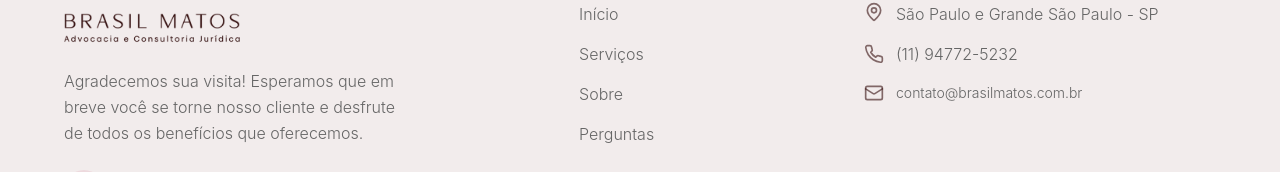
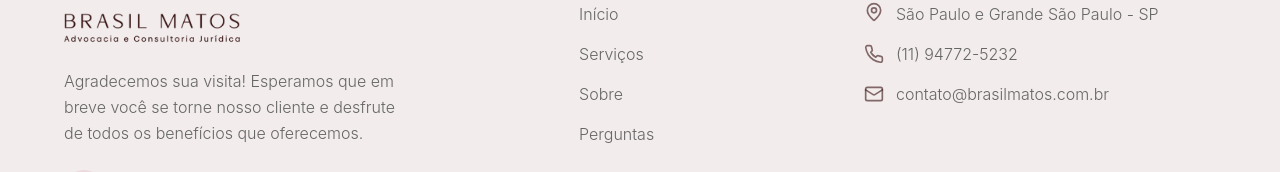
Before and after one commit to Paper-Street-Softwares/SOP-Brasil-Matos, a React (Vite) app: page /#home in a window 1280 px wide. Shown: the part 7030-7202 px from the top of the page. Built offline with nearby package versions, Linux system fonts and the light colour scheme.

Commit message:
fix: Tamanho da fonte do email padronizada

```diff
--- a/src/components/sections/FooterNovoTemplate.jsx
+++ b/src/components/sections/FooterNovoTemplate.jsx
@@ -160,7 +160,7 @@ function FooterNovoTemplate({
                     {email && (
                       <li className="flex items-center gap-3">
                         <Mail className={`w-5 h-5 shrink-0 ${iconColor}`} />
-                        <span className="font-secondFont font-light text-paragraph2 tablet2:text-paragraph3 desktop1:text-paragraph3">
+                        <span className="font-secondFont font-light text-paragraph4">
                           {content.texts.infos.email}
                         </span>
                       </li>
```
